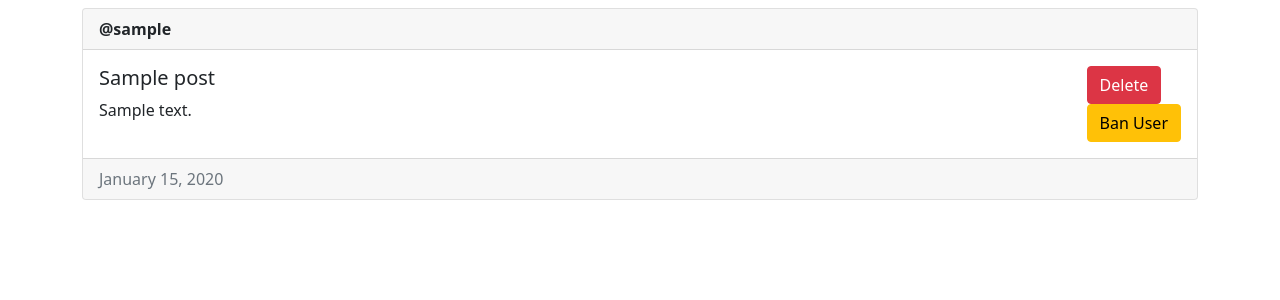
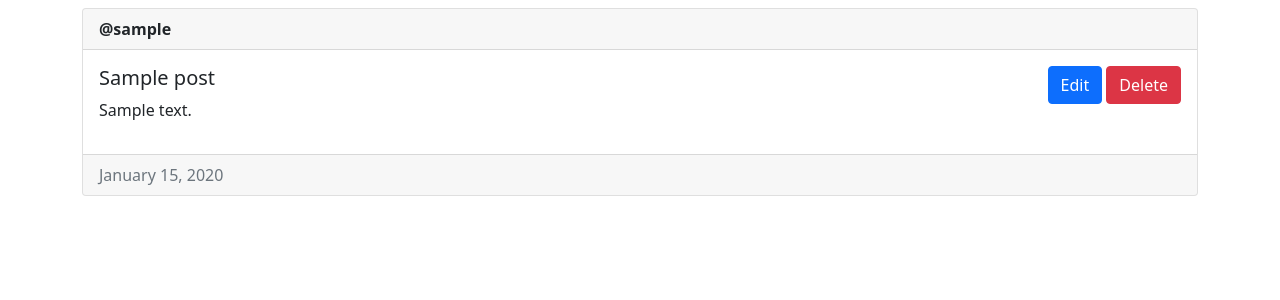
Before and after one commit to jordiecarr/user-management, a Django app: page / in a window 1280 px wide. Shown: the part 56-356 px from the top of the page. Run offline with Django 4.2, Linux system fonts and the light colour scheme; a user stored in the database is signed in; tables that the repository leaves empty hold one stand-in row (values such as "Sample post").

Commit message:
edit button

```diff
--- a/main/templates/main/home.html
+++ b/main/templates/main/home.html
@@ -14,8 +14,11 @@
           <p>{{ post.description }}</p>
         </div>
         <div>
+          {% if user == post.author %}
+            <a href="{% url 'edit_post' post.id %}" class="btn btn-primary">Edit</a>
+          {% endif %}
           {% if user == post.author or perms.main.delete_post %}
-            <form method="post">
+            <form method="post" class="d-inline">
               {% csrf_token %}
               <button
                 type="submit"
@@ -24,19 +27,6 @@
                 value="{{ post.id }}"
               >
                 Delete
-              </button>
-            </form>
-          {% endif %}
-          {% if user.is_staff %}
-            <form method="post">
-              {% csrf_token %}
-              <button
-                type="submit"
-                class="btn btn-warning"
-                name="user-id"
-                value="{{ post.author.id }}"
-              >
-                Ban User
               </button>
             </form>
           {% endif %}
```
